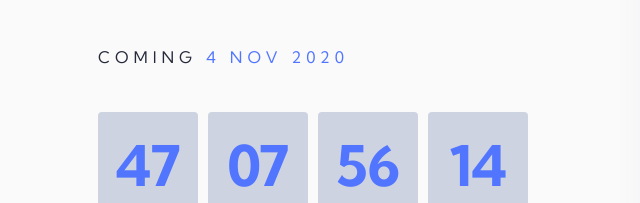
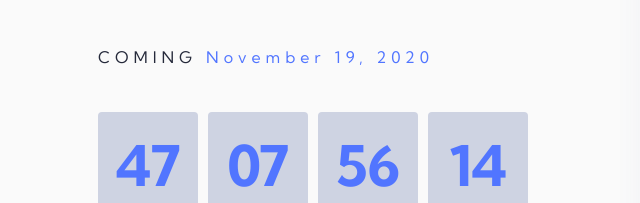
Before and after one commit to Emrikcah/officelite-coming-soon, a website: page dist/sign-up.html in a window 1280 px wide. Shown: the part 521-724 px from the top of the page, 68-708 px from the left. Drawn offline with Linux system fonts and the light colour scheme.

Commit message:
added dynamic date

```diff
--- a/dist/js/app.js
+++ b/dist/js/app.js
@@ -33,7 +33,7 @@ const minutes = date.getMinutes();
 const seconds = date.getSeconds();
 const span = document.querySelector("[data-date]");
 
-const  showDate = `${date.getDate()},${months[month]}, ${date.getFullYear()}`;
+const  showDate = `${months[month]} ${date.getDate()}, ${date.getFullYear()}`;
 
 
 span.innerHTML = showDate;
--- a/dist/sign-up.html
+++ b/dist/sign-up.html
@@ -44,8 +44,8 @@
                <div class="footer__box">
                   <h3 class="footer__date">
                      COMING
-                     <span id="coming-soon" class="footer__date footer__date--blue"
-                        >4 NOV 2020</span
+                     <span class="footer__date footer__date--blue"
+                        data-date>4 NOV 2020</span
                      >
                   </h3>
                   <!-- footer countdown container displayed in grid 4, 1fr -->
```
Also changed, not shown: dist/index.html (+1 -1 lines).
